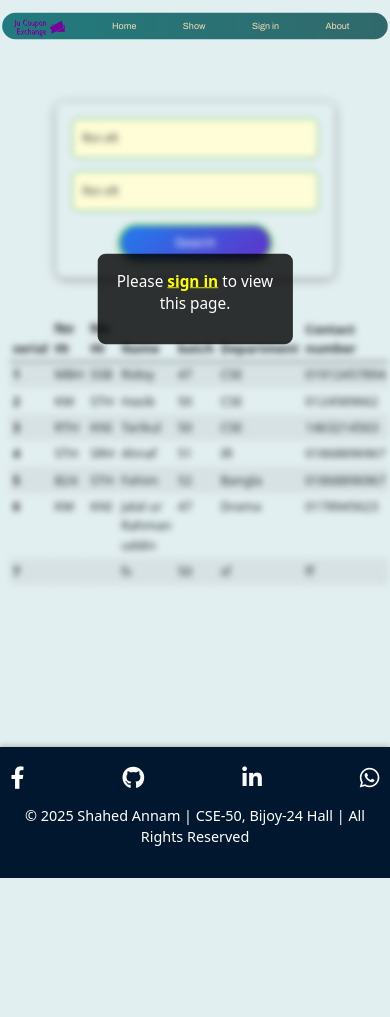
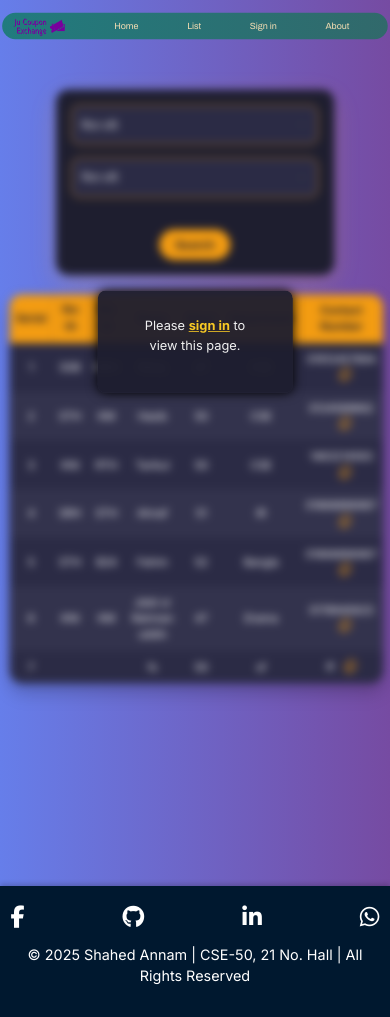
Before and after one commit to ShahedAnnam/JUCouponExchange, a Django app: page /list/ in a window 390 px wide. Before the commit the page ends 878 px from the top, so only its background shows below. Run offline with Django 5.2, Linux system fonts and the light colour scheme; data comes from the database, SQL or seed files in the repository; both versions use the stored data as it was after the commit.

Commit message:
style the list, make unique user

```diff
--- a/exchange/models.py
+++ b/exchange/models.py
@@ -14,5 +14,8 @@ class Student(models.Model):
     allotedHall = models.CharField(max_length=50)
     desiredHall = models.CharField(max_length=50)
 
+    class Meta:
+        unique_together = ('batch', 'roll')
+
     def __str__(self):
          return f"{self.name} | {self.dept} | {self.batch} | {self.allotedHall} -> {self.desiredHall}"
--- /dev/null
+++ b/exchange/static/styleList.css
@@ -0,0 +1,156 @@
+@import url('https://fonts.googleapis.com/css2?family=Inter:wght@400;600;700&display=swap');
+
+body {
+    font-family: 'Inter', sans-serif;
+    background: linear-gradient(to right, #667eea, #764ba2);
+    color: #f0f0f0;
+    margin: 0;
+    padding: 0;
+    min-height: 100vh;
+}
+
+#content {
+  padding-top: 10rem; /* or height of your navbar */
+}
+
+
+/* Fix content so it doesn’t overlap the fixed navbar */
+.container.w-75 {
+    background: #1e1e2f;
+    border-radius: 16px;
+    box-shadow: 0 10px 30px rgba(243, 156, 18, 0.2);
+    padding: 2rem;
+    /* margin-top: 20rem; */
+    color: #fff;
+    position: relative;
+    z-index: 1;
+}
+
+/* Dropdowns */
+.form-select {
+    padding: 12px;
+    font-size: 1rem;
+    border-radius: 10px;
+    border: 1px solid #f39c12;
+    background-color: #2b2b45;
+    color: #fff;
+}
+
+.form-select:focus {
+    outline: none;
+    border-color: #f39c12;
+    box-shadow: 0 0 8px #f39c12aa;
+}
+
+/* Submit Button */
+.btn-primary {
+    background: #f39c12;
+    color: #1e1e2f;
+    font-weight: 700;
+    border-radius: 30px;
+    padding: 10px 24px;
+    margin: 1.5rem auto 0;
+    display: block;
+    border: none;
+    transition: all 0.3s ease;
+}
+
+.btn-primary:hover {
+    background-color: #e67e22;
+    transform: scale(1.05);
+}
+
+/* Table */
+.styled-table {
+    width: 90%;
+    margin: 2rem auto;
+    border-collapse: collapse;
+    border-radius: 16px;
+    overflow: hidden;
+    font-size: 0.95rem;
+    background: #2b2b45;
+    color: #fff;
+    box-shadow: 0 12px 20px rgba(0, 0, 0, 0.2);
+}
+
+.styled-table thead {
+    background-color: #f39c12;
+    color: #1e1e2f;
+    text-align: center;
+}
+
+.styled-table th,
+.styled-table td {
+    padding: 14px 16px;
+    text-align: center;
+}
+
+.styled-table tbody tr:nth-child(even) {
+    background-color: #33334d;
+}
+
+.styled-table tbody tr:hover {
+    background-color: #3f3f5f;
+}
+
+/* Copy Icon */
+.copy-icon {
+    margin-left: 10px;
+    color: #f39c12;
+    cursor: pointer;
+    font-size: 1rem;
+    transition: 0.3s ease;
+}
+
+.copy-icon:hover {
+    color: #f1c40f;
+}
+
+/* Overlay blur effect */
+.blurred {
+    filter: blur(5px);
+    pointer-events: none;
+}
+
+.overlay {
+    position: fixed;
+    top: 50%;
+    left: 50%;
+    transform: translate(-50%, -50%);
+    background: rgba(30, 30, 47, 0.95);
+    color: #f0f0f0;
+    padding: 2rem 3rem;
+    border-radius: 10px;
+    z-index: 1000;
+    text-align: center;
+    box-shadow: 0 0 15px #000;
+}
+
+.overlay a {
+    color: #f9ca24;
+    font-weight: bold;
+    text-decoration: underline;
+}
+
+/* Responsive tweaks */
+@media (max-width: 768px) {
+    .container.w-75 {
+        width: 95%;
+        padding: 1.2rem;
+    }
+
+    .styled-table th,
+    .styled-table td {
+        padding: 10px 8px;
+        font-size: 0.85rem;
+    }
+
+    .btn-primary {
+        font-size: 0.9rem;
+        padding: 8px 20px;
+    }
+
+    #content {
+     padding-top: 7rem; /* or height of your navbar */
+    }
+}
--- a/exchange/templates/basic.html
+++ b/exchange/templates/basic.html
@@ -26,11 +26,16 @@
             <a class="nav-link" aria-current="page" href="/">Home</a>
           </li>
           <li class="nav-item">
-            <a class="nav-link" href="/list">Show</a>
+            <a class="nav-link" href="/list">List</a>
           </li>
           <li class="nav-item">
-            <a class="nav-link" href="/loginForm">Sign in</a>
-          </li>
+            {% if request.session.is_authenticated %}
+               <a class="nav-link" href="/loginForm">Dashboard</a>
+            {% else %}
+              <a class="nav-link" href="/loginForm">Sign in</a>
+            {% endif %}
+         </li>
+
           <li class="nav-item">
             <a class="nav-link" href="/about">About</a>
           </li>
@@ -52,7 +57,7 @@
           <a href="https://www.linkedin.com/in/shahed-annam-a35130308/" target="_blank" class="social-link"><i class="fa-brands fa-linkedin-in"></i></a>
           <a href="https://wa.me/01868896967" target="_blank" class="social-link"><i class="fa-brands fa-whatsapp"></i></a>
         </div>
-        <p class="footer-text">© 2025 Shahed Annam | CSE-50, Bijoy-24 Hall | All Rights Reserved</p>
+        <p class="footer-text">© 2025 Shahed Annam | CSE-50, 21 No. Hall | All Rights Reserved</p>
       </div>
     </footer>
 
--- a/exchange/templates/list.html
+++ b/exchange/templates/list.html
@@ -1,83 +1,11 @@
 {% extends "basic.html" %}
+{% load static %}
 
 {% block title %}List{% endblock %}
 
-{% block css %}
-
-    body {
-        position: relative;
-        display: flex;
-        flex-direction: column;
-        background-color: #e2eff1;
-    }
-
-    form.container.w-75 {
-        width: 65%;
-        margin: 8em auto 3em;
-        padding: 20px;
-        border-radius: 10px;
-        box-shadow: 0px 2px 10px rgba(0, 0, 0, 0.4);
-    }
-
-    .form-select {
-        padding: 12px;
-        font-size: 16px;
-        border-radius: 8px;
-        border: 1px solid #28a745;
-        background: rgb(255, 253, 215);
-        transition: all 0.3s ease-in-out;
-    }
-
-    .form-select:focus {
-        border-color: #218838;
-        box-shadow: 0 0 8px rgba(40, 167, 69, 0.5);
-    }
-
-    .btn-primary {
-        border: 2px solid rgb(91, 239, 33);
-        background: linear-gradient(135deg, rgb(33, 125, 239), rgb(95, 50, 200));
-        border-radius: 1.5em;
-        color: white;
-        padding: 0.6em 1.2em;
-        font-family: sans-serif;
-        font-weight: 400;
-        display: block;
-        width: 12em;
-        margin: auto;
-        text-align: center;
-        box-shadow: 0 4px 8px rgba(0, 0, 0, 0.2);
-        transition: all 0.3s ease-in-out;
-    }
-
-    .btn-primary:hover {
-        background: rgb(97, 0, 194);
-        transform: scale(1.05);
-    }
-
-    .blurred {
-        filter: blur(4px);
-        pointer-events: none;
-    }
-
-    .overlay {
-        position: fixed;
-        top: 50%;
-        left: 50%;
-        transform: translate(-50%, -50%);
-        background: rgba(0, 0, 0, 0.8);
-        color: white;
-        padding: 20px;
-        border-radius: 10px;
-        text-align: center;
-        font-size: 1.2rem;
-        z-index: 1000;
-    }
-
-    .overlay a {
-        color: yellow;
-        font-weight: bold;
-    }
-
+{% block head %}
+<link rel="stylesheet" href="https://cdnjs.cloudflare.com/ajax/libs/font-awesome/6.5.0/css/all.min.css">
+<link rel="stylesheet" href="{% static 'styleList.css' %}">
 {% endblock %}
 
 {% block body %}
@@ -87,60 +15,70 @@
             <div class="col-md-6">
                 <select class="form-select" name="allotedHall" id="allotedHall">
                     <option value="">দিতে চাই</option>
-                    <option value="B24">বিজয় ২৪ হল</option>
-                    <option value="SRJ">শহীদ রফিক জব্বার হল</option>
+                    <option value="H21">২১ নং হল</option>
+                    <option value="SRJ">শহীদ রফিক-জব্বার হল</option>
                     <option value="RTH">বিশ্বকবি রবীন্দ্রনাথ ঠাকুর হল</option>
                     <option value="STH">শহীদ তাজউদ্দীন আহম্মেদ হল</option>
                     <option value="KNI">জাতীয় কবি কাজী নজরুল ইসলাম হল</option>
                     <option value="MBH">মওলানা ভাসানী হল</option>
-                    <option value="BB">বঙ্গবন্ধু শেখ মুজিবুর রহমান হল</option>
+                    <option value="H10">১০ নং হল</option>
                     <option value="KM">আফম কামালউদ্দীন হল</option>
                     <option value="SSB">শহীদ সালাম-বরকত হল</option>
+                    <option value="MMH">মীর মোশাররফ হোসেন হল</option>
+                    <option value="ABH">আল বেরুনী হল</option>
                 </select>
             </div>
             <div class="col-md-6">
                 <select class="form-select" name="desiredHall" id="desiredHall">
                     <option value="">নিতে চাই</option>
-                    <option value="B24">বিজয় ২৪ হল</option>
-                    <option value="SRJ">শহীদ রফিক জব্বার হল</option>
+                    <option value="H21">২১ নং হল</option>
+                    <option value="SRJ">শহীদ রফিক-জব্বার হল</option>
                     <option value="RTH">বিশ্বকবি রবীন্দ্রনাথ ঠাকুর হল</option>
                     <option value="STH">শহীদ তাজউদ্দীন আহম্মেদ হল</option>
                     <option value="KNI">জাতীয় কবি কাজী নজরুল ইসলাম হল</option>
                     <option value="MBH">মওলানা ভাসানী হল</option>
-                    <option value="BB">বঙ্গবন্ধু শেখ মুজিবুর রহমান হল</option>
+                    <option value="H10">১০ নং হল</option>
                     <option value="KM">আফম কামালউদ্দীন হল</option>
                     <option value="SSB">শহীদ সালাম-বরকত হল</option>
+                    <option value="MMH">মীর মোশাররফ হোসেন হল</option>
+                    <option value="ABH">আল বেরুনী হল</option>
                 </select>
             </div>
-            <div class="col-12">
+            <div class="col-12 text-center">
                 <button type="submit" class="btn btn-primary">Search</button>
             </div>
         </div>
     </form>
 
-    <table class="table table-striped table-hover table-sm">
-        <thead class="thead-dark">
+    <table class="styled-table mt-4">
+        <thead>
             <tr>
-                <th scope="col">serial</th>
-                <th scope="col">নিতে চায়</th>
-                <th scope="col">দিতে চায়</th>
-                <th scope="col">Name</th>
-                <th scope="col">batch</th>
-                <th scope="col">Department</th>
-                <th scope="col">Contact number</th>
+                <th>Serial</th>
+                <th>নিতে চায়</th>
+                <th>দিতে চায়</th>
+                <th>Name</th>
+                <th>Batch</th>
+                <th>Department</th>
+                <th>Contact Number</th>
             </tr>
         </thead>
         <tbody>
             {% for student in students %}
             <tr>
-                <th scope="row">{{ forloop.counter }}</th>
+                <td>{{ forloop.counter }}</td>
+                <td>{{ student.desiredHall }}</td>
                 <td>{{ student.allotedHall }}</td>
-                <td>{{ student.desiredHall }}</td>
                 <td>{{ student.name }}</td>
                 <td>{{ student.batch }}</td>
                 <td>{{ student.dept }}</td>
-                <td>{{ student.number }}</td>
+                <td>
+                    {{ student.number }}
+                    <i class="fa-regular fa-copy copy-icon" onclick="copyToClipboard('{{ student.number }}', this)" title="Copy"></i>
+                </td>
             </tr>
+            {% empty %}
+            <tr><td colspan="7" class="text-center">No matching coupon requests right now.
+                Stay tuned! <br> New requests are added frequently. Please check again shortly.</td></tr>
             {% endfor %}
         </tbody>
     </table>
@@ -150,7 +88,25 @@
 <div class="overlay">
     <p>Please <a href="/loginForm">sign in</a> to view this page.</p>
 </div>
+{% endif %}
 
+<script>
+function copyToClipboard(text, iconEl) {
+    navigator.clipboard.writeText(text).then(() => {
+        const originalHTML = iconEl.outerHTML;
+        const copiedSpan = document.createElement("span");
+        copiedSpan.textContent = "Copied";
+        copiedSpan.style.color = "#f9ca24";
+        copiedSpan.style.marginLeft = "10px";
+        copiedSpan.style.fontSize = "0.7rem";
 
-{% endif %}
+        iconEl.replaceWith(copiedSpan);
+
+        setTimeout(() => {
+            copiedSpan.replaceWith(iconEl);
+        }, 1500);
+    });
+}
+</script>
+
 {% endblock %}
--- a/exchange/views.py
+++ b/exchange/views.py
@@ -54,31 +54,66 @@ def delete_request(request):
     return redirect('loginForm')
 
 
+# def saveInfo(request):
+#     if request.method=='POST':
+#         name = request.POST.get('name')
+#         dept = request.POST.get('dept')
+#         batch = request.POST.get('batch')
+#         roll = request.POST.get('roll')
+#         number = request.POST.get('number')
+#         message = request.POST.get('message', '')
+#         allotedHall = request.POST.get('allotedHall')
+#         desiredHall = request.POST.get('desiredHall')
+
+#         student = Student(
+#             name=name,
+#             dept=dept,
+#             batch=batch,
+#             roll=roll,
+#             number=number,
+#             message=message,
+#             allotedHall=allotedHall,
+#             desiredHall=desiredHall
+#         )
+#         student.save()
+
+#     messages.success(request, "Successfully registerd,your record is saved, login to see the coupon exhcange list")
+#     return render(request,'loginForm.html')
+
+from django.db import IntegrityError
+
 def saveInfo(request):
-    if request.method=='POST':
-        name = request.POST.get('name')
-        dept = request.POST.get('dept')
+    if request.method == 'POST':
         batch = request.POST.get('batch')
         roll = request.POST.get('roll')
-        number = request.POST.get('number')
-        message = request.POST.get('message', '')
-        allotedHall = request.POST.get('allotedHall')
-        desiredHall = request.POST.get('desiredHall')
 
+        # Check if batch and roll already exist
+        if Student.objects.filter(batch=batch, roll=roll).exists():
+            messages.error(request, "You have already registered with this batch and roll.")
+            return render(request, 'form.html')
+
+        # Proceed to save if unique
         student = Student(
-            name=name,
-            dept=dept,
+            name=request.POST.get('name'),
+            dept=request.POST.get('dept'),
             batch=batch,
             roll=roll,
-            number=number,
-            message=message,
-            allotedHall=allotedHall,
-            desiredHall=desiredHall
+            number=request.POST.get('number'),
+            message=request.POST.get('message', ''),
+            allotedHall=request.POST.get('allotedHall'),
+            desiredHall=request.POST.get('desiredHall')
         )
-        student.save()
+        try:
+            student.save()
+            messages.success(request, "Successfully registered, your record is saved.")
+            return redirect('loginForm')
+        except IntegrityError:
+            messages.error(request, "Registration with this batch and roll already exists.")
+            return render(request, 'form.html')
 
-    messages.success(request, "Successfully registerd,your record is saved, login to see the coupon exhcange list")
-    return render(request,'loginForm.html')
+    # fallback
+    return render(request, 'form.html')
+
 
 
 
```
Also changed, not shown: exchange/static/styleForm.css (+62 -0 lines), exchange/templates/about.html (+0 -10 lines), exchange/templates/form.html (+23 -9 lines), exchange/templates/home.html (+3 -12 lines), db.sqlite3, exchange/migrations/0003_alter_student_unique_together.py (added), 1 other file.
